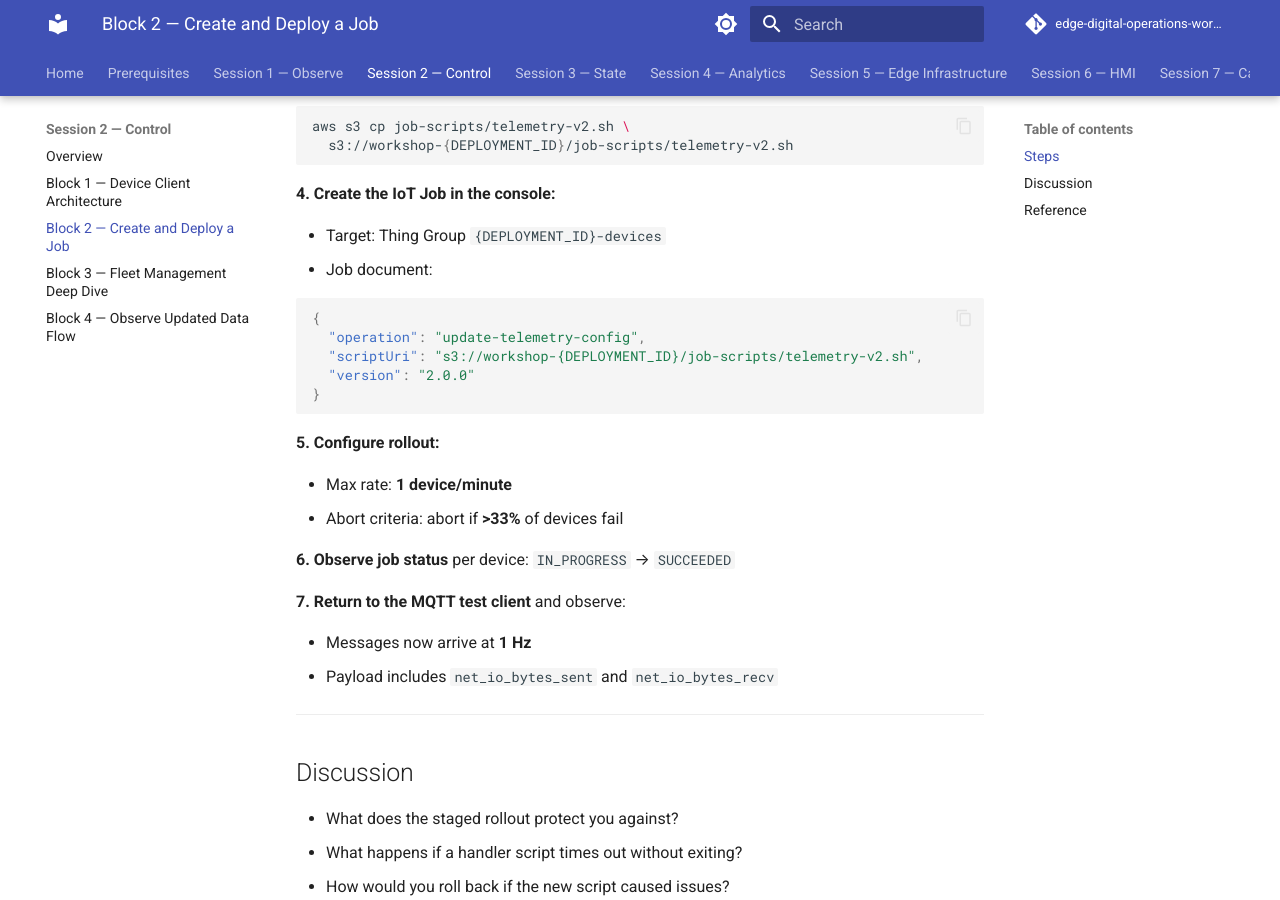
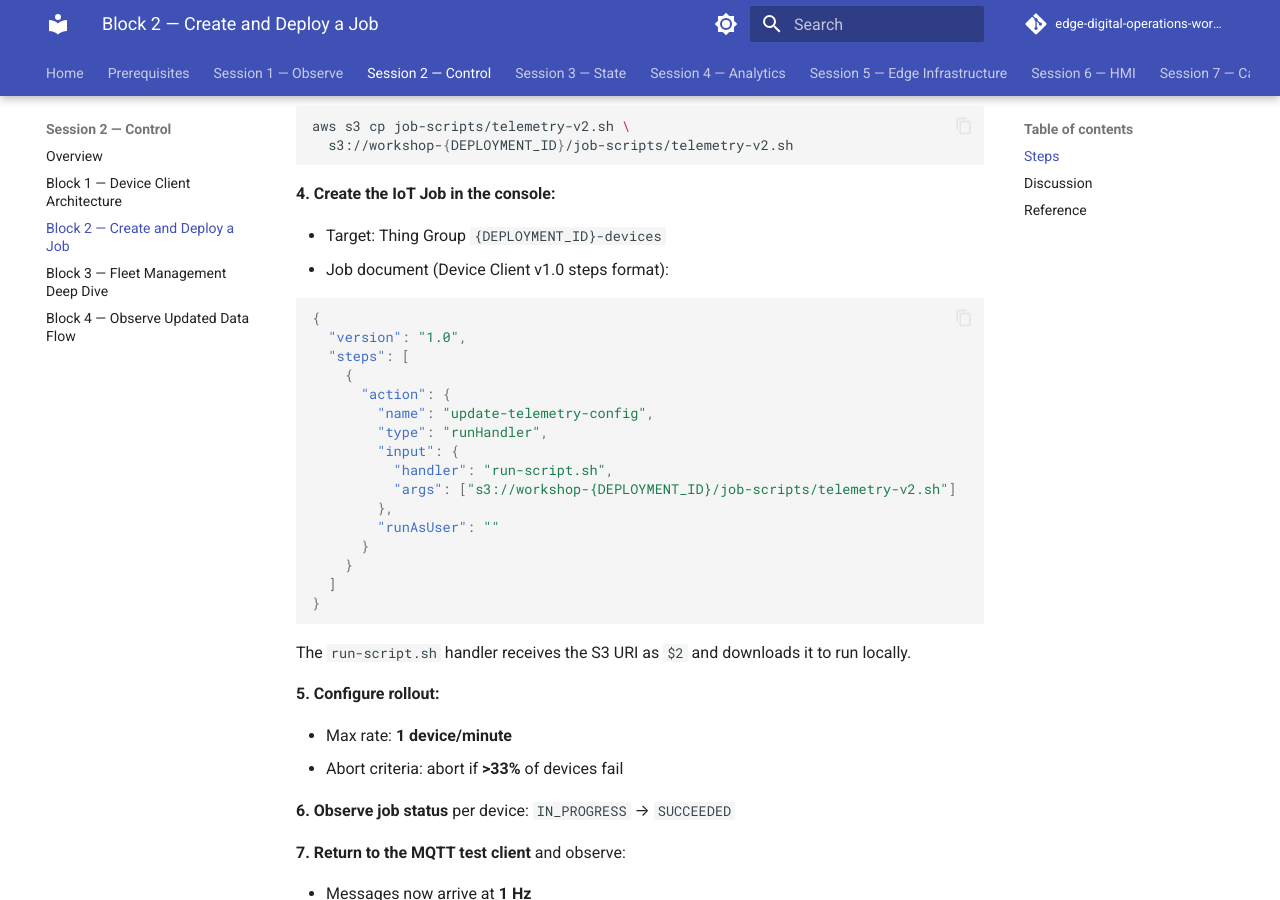
Before and after one commit to aws-samples/sample-edge-to-cloud-digital-ops-workshop, an MkDocs documentation site: the page built from workshop/02-control/block-2-iot-job.md, in a window 1280 px wide and 900 px high, scrolled down 739 px. Built offline with MkDocs 1.6.1 and Material for MkDocs 9.7.7, drawn with Linux system fonts in a browser that asks for light colours; comment, search, counter and statistics services are not loaded.

Commit message:
Fix workshop docs: correct Device Client job handler contract and job document format
- block-1-device-client.md: replace wrong JOB_DOCUMENT env var description with
  correct positional arg contract ($1=runAsUser, $2+=input.args entries)
- block-2-iot-job.md: replace flat scriptUri job document with correct
  version 1.0 / steps / runHandler format required by Device Client v1.10+
- device-client-vs-greengrass.md: update IoT Jobs description to match actual format

Co-Authored-By: Claude Sonnet 4.6 <noreply@anthropic.com>

````diff
--- a/workshop/02-control/block-2-iot-job.md
+++ b/workshop/02-control/block-2-iot-job.md
@@ -30,15 +30,28 @@ aws s3 cp job-scripts/telemetry-v2.sh \
 **4. Create the IoT Job in the console:**
 
 - Target: Thing Group `{DEPLOYMENT_ID}-devices`
-- Job document:
+- Job document (Device Client v1.0 steps format):
 
 ```json
 {
-  "operation": "update-telemetry-config",
-  "scriptUri": "s3://workshop-{DEPLOYMENT_ID}/job-scripts/telemetry-v2.sh",
-  "version": "2.0.0"
+  "version": "1.0",
+  "steps": [
+    {
+      "action": {
+        "name": "update-telemetry-config",
+        "type": "runHandler",
+        "input": {
+          "handler": "run-script.sh",
+          "args": ["s3://workshop-{DEPLOYMENT_ID}/job-scripts/telemetry-v2.sh"]
+        },
+        "runAsUser": ""
+      }
+    }
+  ]
 }
 ```
+
+The `run-script.sh` handler receives the S3 URI as `$2` and downloads it to run locally.
 
 **5. Configure rollout:**
 
````
Also changed, not shown: workshop/02-control/block-1-device-client.md (+13 -3 lines), workshop/reference/device-client-vs-greengrass.md (+1 -1 lines).
